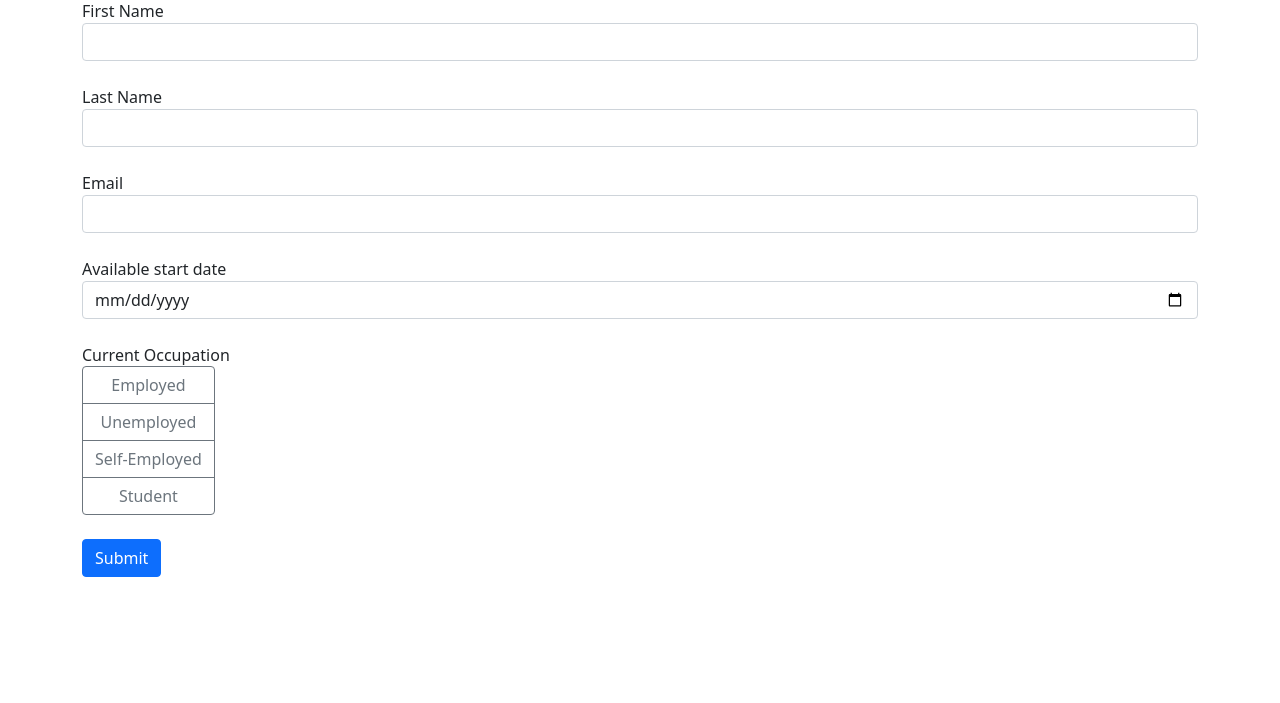
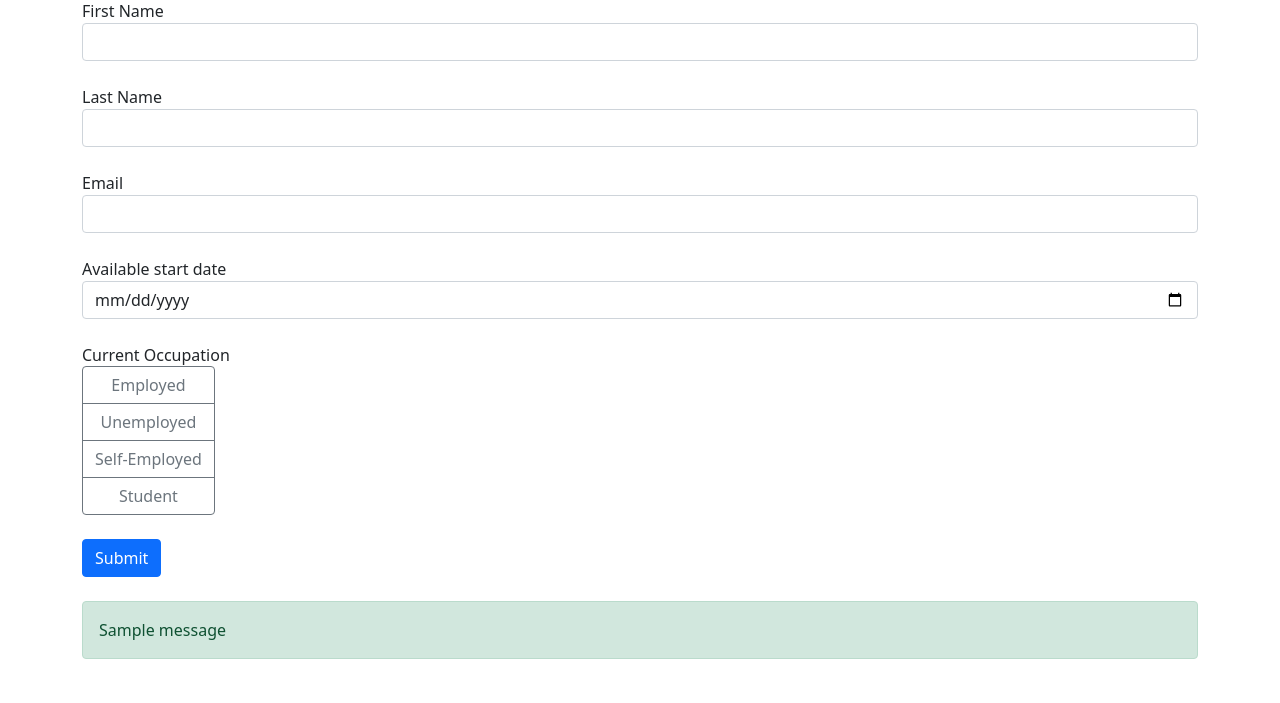
Before and after one commit to gstamb/submission-form-flask, a Flask app: page / in a window 1280 px wide. Shown: the part 97-800 px from the top of the page. Run offline with Flask 3, Linux system fonts and the light colour scheme; tables that the repository leaves empty hold one stand-in row (values such as "Sample post"); one stand-in notice (Sample message) is shown.

Commit message:
Added success message upon submission

```diff
--- a/main.py
+++ b/main.py
@@ -1,4 +1,4 @@
-from flask import Flask, render_template, request
+from flask import Flask, render_template, request, flash
 from flask_sqlalchemy import SQLAlchemy
 from datetime import datetime
 import os
@@ -33,6 +33,7 @@ def index():
                     email=email, date=date_obj, occupation=occupation)
         db.session.add(form)
         db.session.commit()
+        flash("Your form was submitted successfully", "success")
 
     return render_template("index.html")
 
--- a/templates/index.html
+++ b/templates/index.html
@@ -49,6 +49,15 @@
             </div>
         </div>
         <button class="btn btn-primary mb-4" type="submit">Submit</button>
+        {% with messages = get_flashed_messages() %}
+        {% if messages %}
+        <div class="alert alert-success">
+            {% for message in messages %}
+                {{ message }}
+            {% endfor %}
+        </div>
+        {% endif %}
+        {% endwith %}
     </form>
 </div>
 <script src="https://code.jquery.com/jquery-3.6.0.min.js"></script>
```
